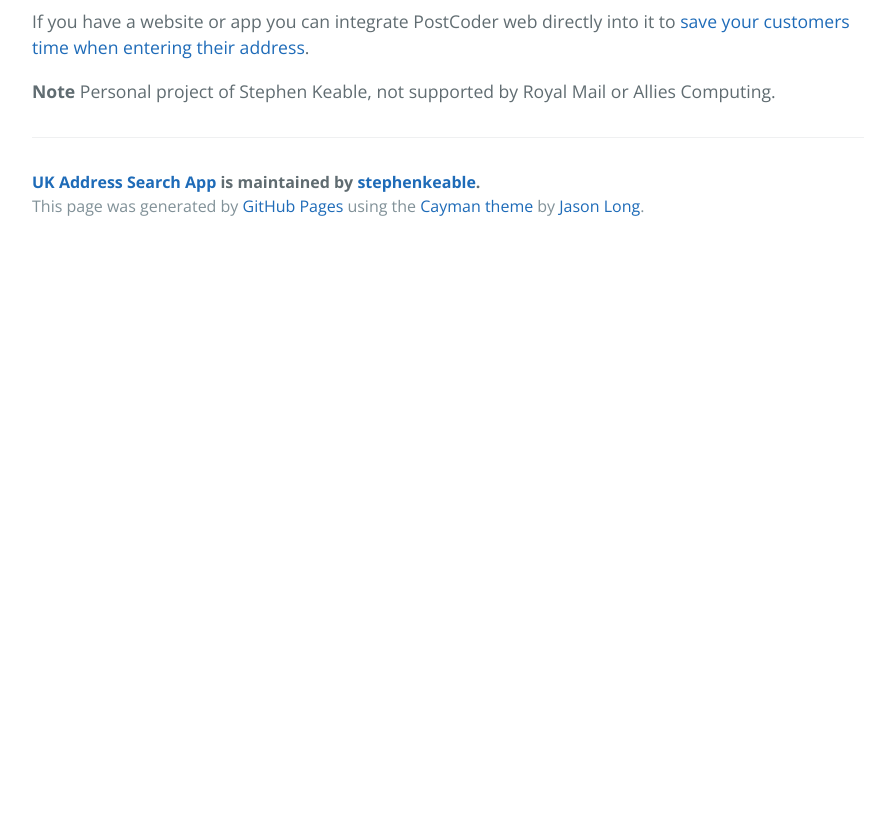
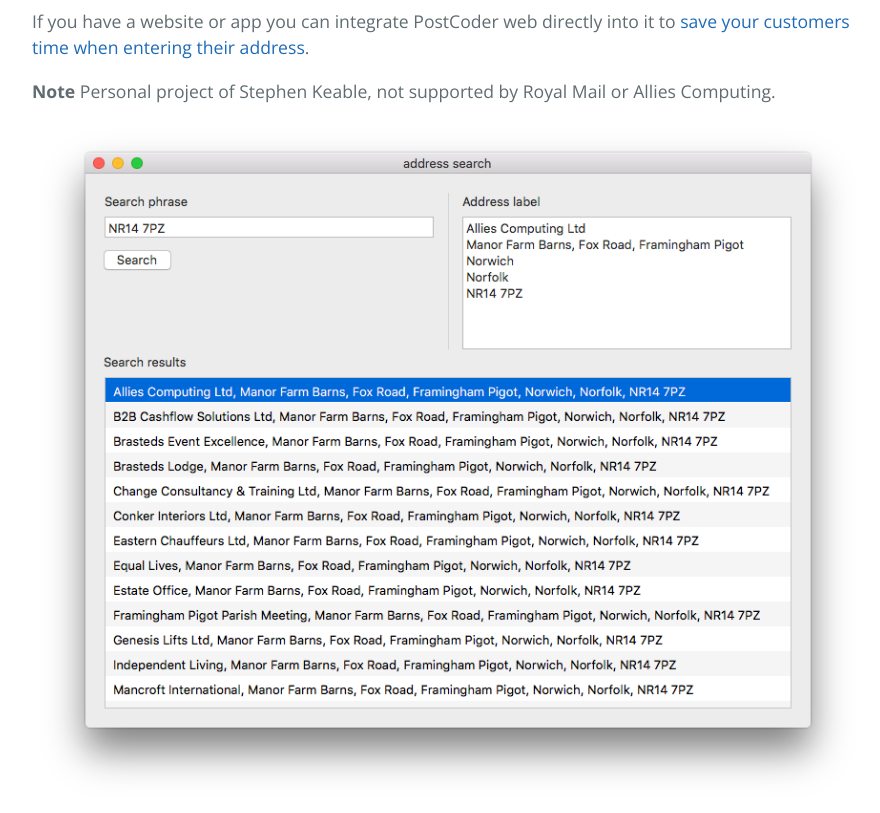
Before and after one commit to stephenkeable/UK-Address-Search-App, a plain HTML site: page index.html in a window 1280 px wide. Shown: the part 860-1673 px from the top of the page, without its empty margins (192-1072 px from the left). Before the commit the page ends 1110 px from the top, so only its background shows below. Drawn offline with nearby package versions, Linux system fonts and the light colour scheme.

Commit message:
Update index.html

```diff
--- a/index.html
+++ b/index.html
@@ -43,6 +43,8 @@
 
 <p><strong>Note</strong> Personal project of Stephen Keable, not supported by Royal Mail or Allies Computing.</p>
 
+<p><img src="https://raw.githubusercontent.com/stephenkeable/UK-Address-Search-App/gh-pages/app-screenshot.png" alt="Screenshot of addres search app"></p>
+
       <footer class="site-footer">
         <span class="site-footer-owner"><a href="https://github.com/stephenkeable/UK-Address-Search-App">UK Address Search App</a> is maintained by <a href="https://github.com/stephenkeable">stephenkeable</a>.</span>
 
```
